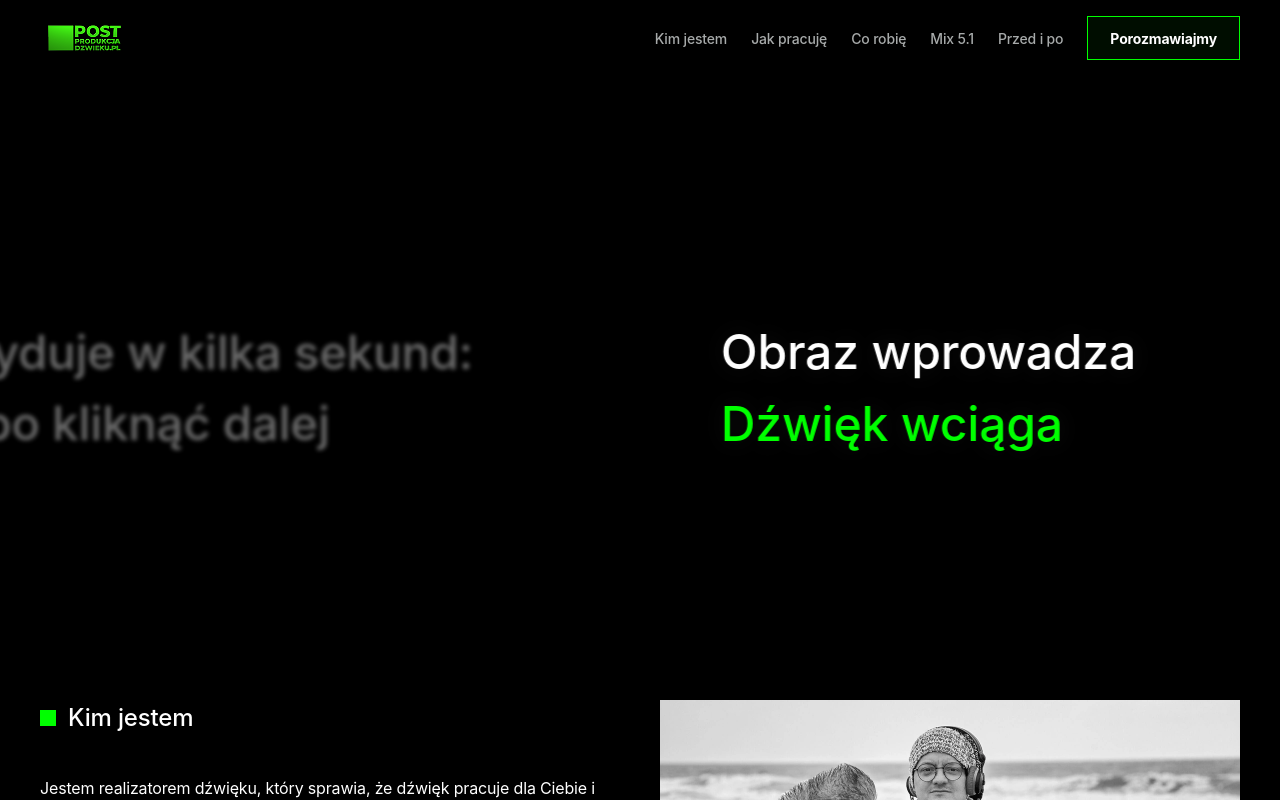
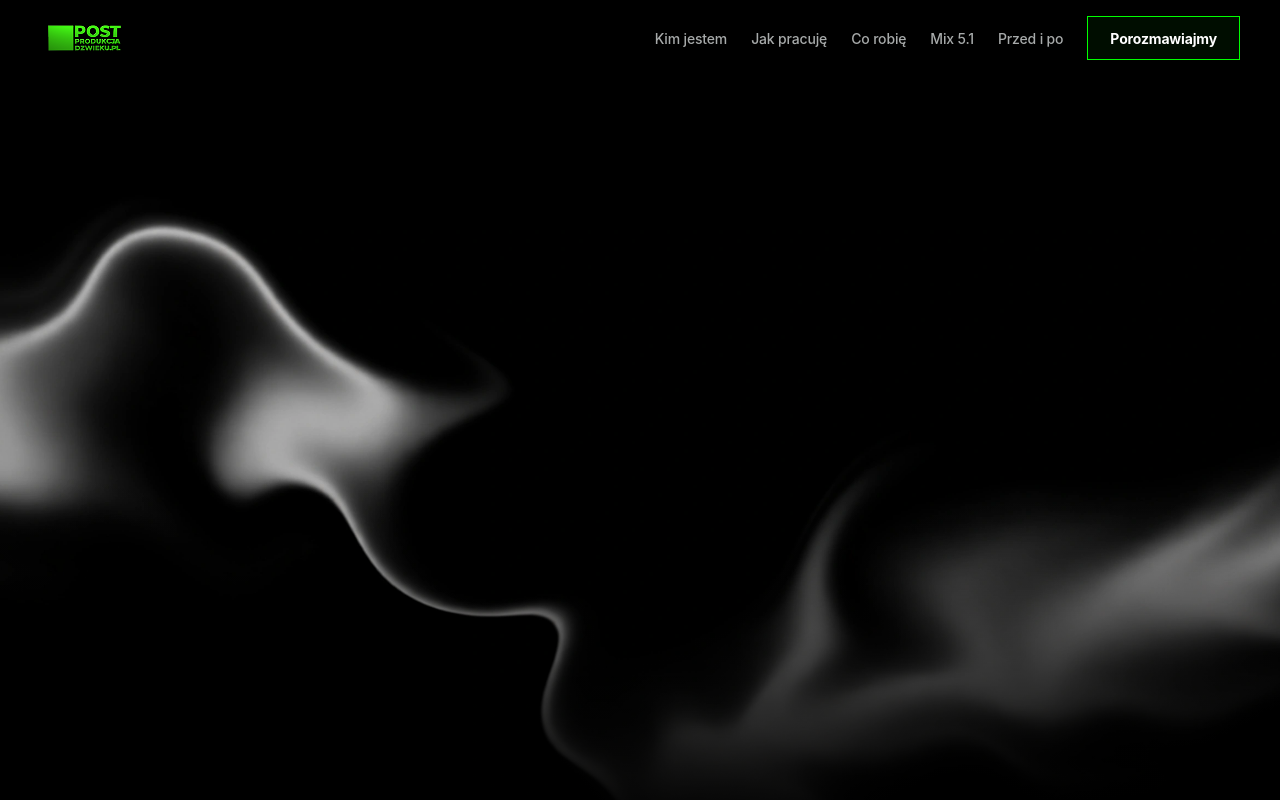
Before and after one commit to jaroslawkucharski/Jrise-Recruitment-Task, a Next.js app: page / in a window 1280 px wide. Shown: the top 800 px of the page. Built offline with nearby package versions, Linux system fonts and the light colour scheme.

Commit message:
crate HeroSection and add to page

```diff
--- a/app/page.tsx
+++ b/app/page.tsx
@@ -1,17 +1,14 @@
+import { HeroSection } from "@/components/organisms/HeroSection/HeroSection";
 import { SectionSpacer } from "@/components/atoms/SectionSpacer/SectionSpacer";
 import { SlidesSection } from "@/components/organisms/SlidesSection/SlidesSection";
 import { QuoteSection } from "@/components/organisms/QuoteSection/QuoteSection";
 import { sectionFirstSlides, sectionSecondSlides } from "@/data/slides";
 import { quotesFirst, quotesSecond } from "@/data/quotes";
-import { getAppTranslations } from "@/i18n/translations";
 
-export default async function Home() {
-  const { rich } = await getAppTranslations();
-
+export default function Home() {
   return (
     <main id="main-content">
-      {/* TODO: do zastapienia sekcją */}
-      <h1 className="sr-only">{rich("home_h1")}</h1>
+      <HeroSection />
 
       <SectionSpacer />
 
--- /dev/null
+++ b/components/organisms/HeroSection/HeroSection.tsx
@@ -0,0 +1,23 @@
+export function HeroSection() {
+  return (
+    <section
+      aria-label="Hero"
+      className="relative flex h-screen w-full items-center justify-center overflow-hidden bg-black"
+    >
+      <div
+        aria-hidden="true"
+        className="absolute inset-0 bg-cover bg-center bg-no-repeat"
+        style={{ backgroundImage: "url('/hero.webp')" }}
+      />
+
+      <div
+        aria-hidden="true"
+        className="absolute inset-0 bg-linear-to-b from-transparent via-transparent to-black"
+      />
+
+      <div className="relative z-10 flex w-full max-w-5xl items-center justify-center px-6">
+        <div className="h-40 w-full max-w-2xl" />
+      </div>
+    </section>
+  );
+}
```
